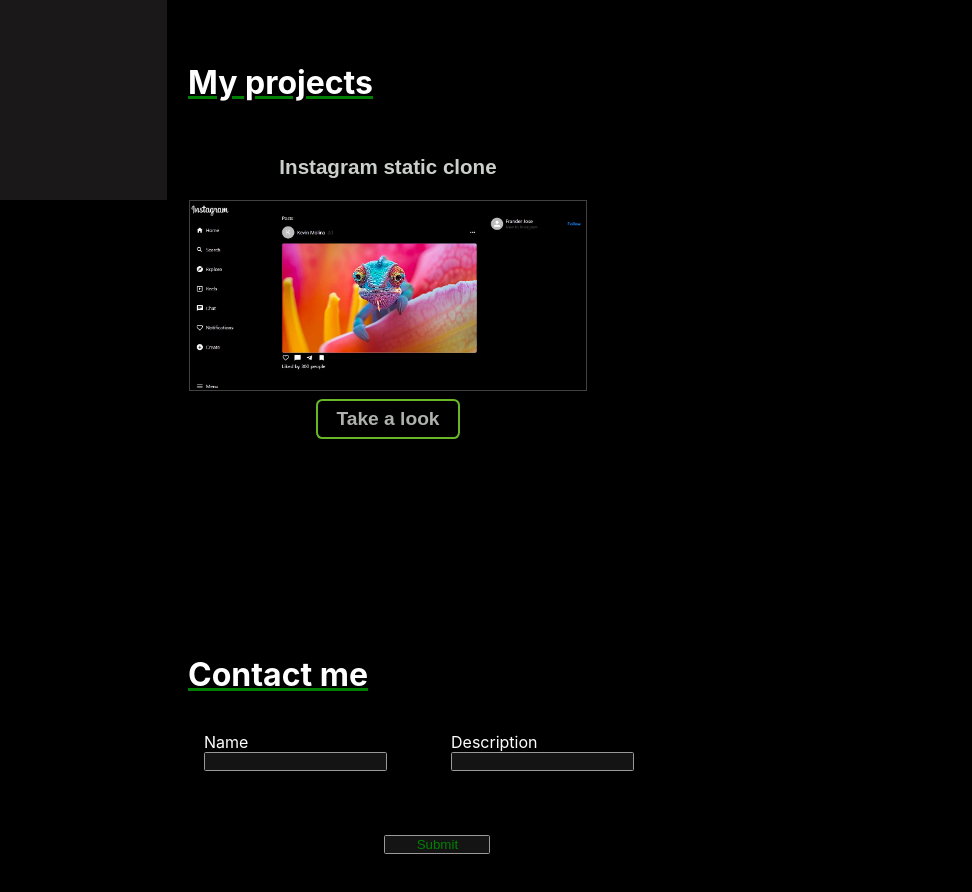
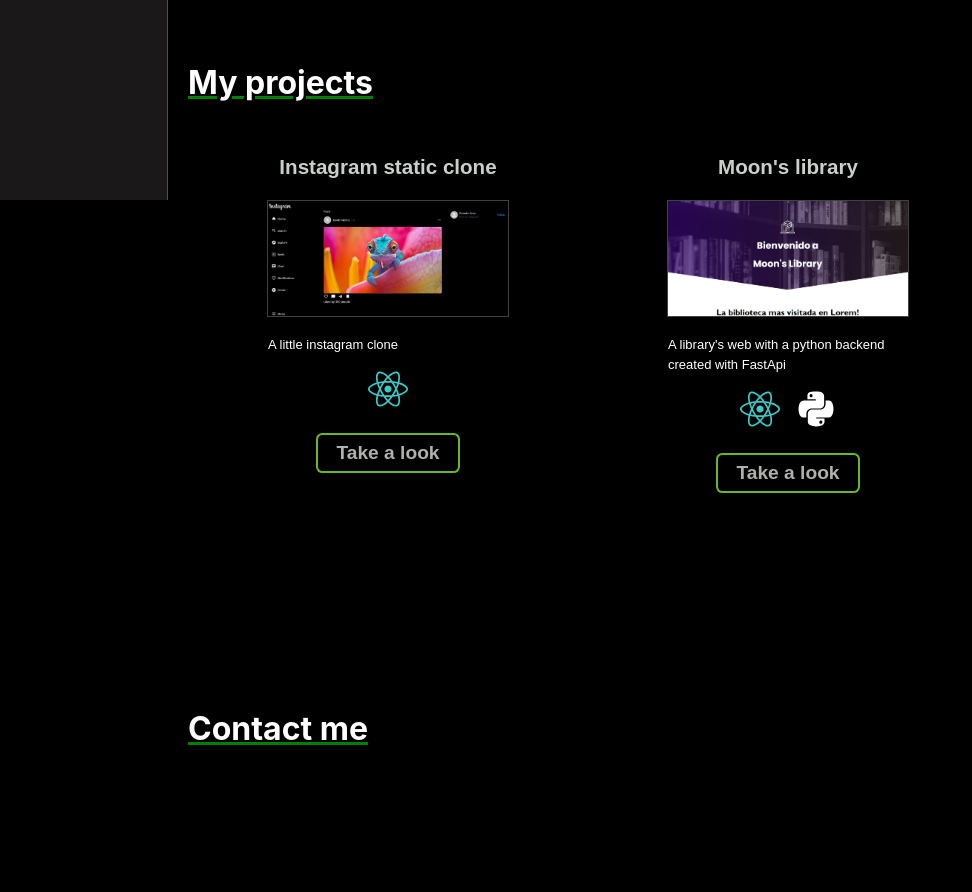
Before and after one commit to BojackHorsemanyesiambojack/My-portafolium, a React (Create React App) app: page / in a window 1280 px wide. Shown: the part 1560-2452 px from the top of the page, without its empty margins (0-972 px from the left). Built offline with nearby package versions, Linux system fonts and the light colour scheme.

Commit message:
'update'

```diff
--- a/package.json
+++ b/package.json
@@ -15,6 +15,7 @@
     "bootstrap": "^5.3.3",
     "react": "^18.3.1",
     "react-dom": "^18.3.1",
+    "react-icons": "^5.2.1",
     "react-scripts": "5.0.1",
     "web-vitals": "^2.1.4"
   },
--- a/src/Homepage/Homepage.css
+++ b/src/Homepage/Homepage.css
@@ -2,6 +2,7 @@
     display: flex;
     flex-direction: row;
     gap:2.5rem;
+    overflow: hidden;
 }
 
 .aside{
@@ -31,6 +32,7 @@
     .menu-icon{
         display: flex;
         position:fixed;
+        right:10px;
     }
 
     #nav-cont{
--- a/src/Homepage/Nav.css
+++ b/src/Homepage/Nav.css
@@ -6,6 +6,7 @@
     align-items: center;
     padding-bottom:100%;
     padding-left: 1rem;
+    border-right: 1px solid rgba(133, 133, 133, 0.5);
 }
 
 a{
@@ -38,11 +39,11 @@
     width: 100px;
     margin-top: 3rem;
     margin-left:5%;
-}
 
-.logo>img{
-    width:100% ;
-    height: 100%;
+    img{
+        width:100% ;
+        height: 100%;
+    }
 }
 
 .buttons{
--- a/src/Homepage/Presentation.css
+++ b/src/Homepage/Presentation.css
@@ -45,7 +45,12 @@
     flex-direction: column;
     width:400px;
     align-items: center;
+}
 
+.imgsour{
+    display: flex;
+    flex-direction: column;
+    align-items: center;
     img{
         border: solid 1px rgba(255, 255, 255, 0.255);
         width:99%;
@@ -72,6 +77,13 @@
 
 .project-show{
     margin-top: 2rem;
+
+    .row{
+        display: flex;
+        img{
+            width: 60%;
+        }
+}
 }
 
 .barShow{
@@ -98,13 +110,6 @@
     }
 }
 
-footer{
-    padding-top: 1rem;
-    width: 100%;
-    padding-left: 100%;
-    padding-right: 100%;
-}
-
 .submit{
     margin-top: 2%;
     width:20%;
@@ -121,23 +126,6 @@
     flex-direction: row;
 }
 
-.submit{
-    display: flex;
-    align-items: center;
-    width: 50%;
-    justify-content: center;
-
-    input{
-        width:20%;
-    }
-}
-
-.input{
-    display: flex;
-    flex-direction: column;
-    padding:1rem;
-}
-
 .page-text-box{
     width: 90%;
     p{
@@ -150,7 +138,8 @@
     display: flex;
     flex-direction: column;
     gap:9.5rem;
-    margin-right: 1.9rem;
+    margin-right: 1rem;
+    padding:0;
 }
 
 .dash{
@@ -171,6 +160,31 @@
     transition: all 1s;
 }
 
+.image-footer{
+    padding-top: 1rem;
+    padding-bottom: 1rem;
+    display: flex;
+    flex-direction: row;
+    gap:1rem;
+}
+
+.lang-icon{
+    width: 40px;
+    height: 40px;
+}
+
+#react{
+    color: rgb(62, 201, 201);
+}
+
+.image-desc{
+    margin-top: 1rem;
+    width:60%;
+    span{
+        font-size:small;
+    }
+}
+
 @media (min-width:1100px) {
     .page-presentation{
         margin-left: 1.5rem;
@@ -180,6 +194,14 @@
 @media (max-width:940px) {
     .presentation-title{
         flex-direction: column;
+        margin-left: 0;
+    }
+
+    .project-show{
+        .row{
+            flex-direction: column;
+            gap:10rem;
+        }
     }
 
     .image-me{
--- a/src/Homepage/Presentation.js
+++ b/src/Homepage/Presentation.js
@@ -2,7 +2,11 @@
 import './Presentation.css'
 import ProgressBar from "@ramonak/react-progress-bar";
 import instagramCloneMedia from './Assets/project_media/Instagram_project.jpg';
-import { Button } from '@mui/material';
+import moonLibrary from './Assets/project_media/moon_library_project.jpg'
+import { Button, colors } from '@mui/material';
+import { FaReact } from "react-icons/fa";
+import { blue } from '@mui/material/colors';
+import { FaPython } from "react-icons/fa";
 
 function Presentation() {
   return (
@@ -86,10 +90,31 @@
             <div className='element'>
               <div className='image'>
               <span><h3 className='dash'>Instagram static clone</h3></span>
-                <img src={instagramCloneMedia}/>
+              <div className='imgsour'>
+              <img src={instagramCloneMedia}/>
+              </div>
+              <div className='image-desc'>
+                <span>A little instagram clone</span>
+              </div>
+                <footer className='image-footer'><FaReact className='lang-icon' id='react'/></footer>
                 <a href='https://BojackHorsemanyesiambojack.github.io/Instagram-clone'><button className='look-but'>Take a look</button></a>
               </div>
-              <div className='image-desc'></div>
+            </div>
+            <div className='element'>
+              <div className='image'>
+              <span><h3 className='dash'>Moon's library</h3></span>
+              <div className='imgsour'>
+              <img src={moonLibrary}/>
+              </div>
+              <div className='image-desc'>
+                <span>A library's web with a python backend created with FastApi</span>
+              </div>
+                <footer className='image-footer'>
+                  <FaReact className='lang-icon' id='react'/>
+                  <FaPython className='lang-icon' id='python'/>
+                  </footer>
+                <a href='https://BojackHorsemanyesiambojack.github.io/Instagram-clone'><button className='look-but'>Take a look</button></a>
+              </div>
             </div>
           </div>
         </div>
@@ -102,15 +127,6 @@
       <div className='contact-form'>
         <form className='contact' action='Post'>
           <div className='input_cont'>
-            <div className='input'>
-            <label for='name'>Name</label><input type='text' name='name' id='name'/>
-            </div>
-            <div className='input'>
-            <label for='description'>Description</label><input type='text'  id='description'/>
-            </div>
-          </div>
-          <div className='submit'>
-          <input type='submit' className='submit'/>
           </div>
 
         </form>
```
Also changed, not shown: src/Homepage/Assets/project_media/moon_library_project.jpg (added), 1 other file (tests, documents, lock files or other folders).
